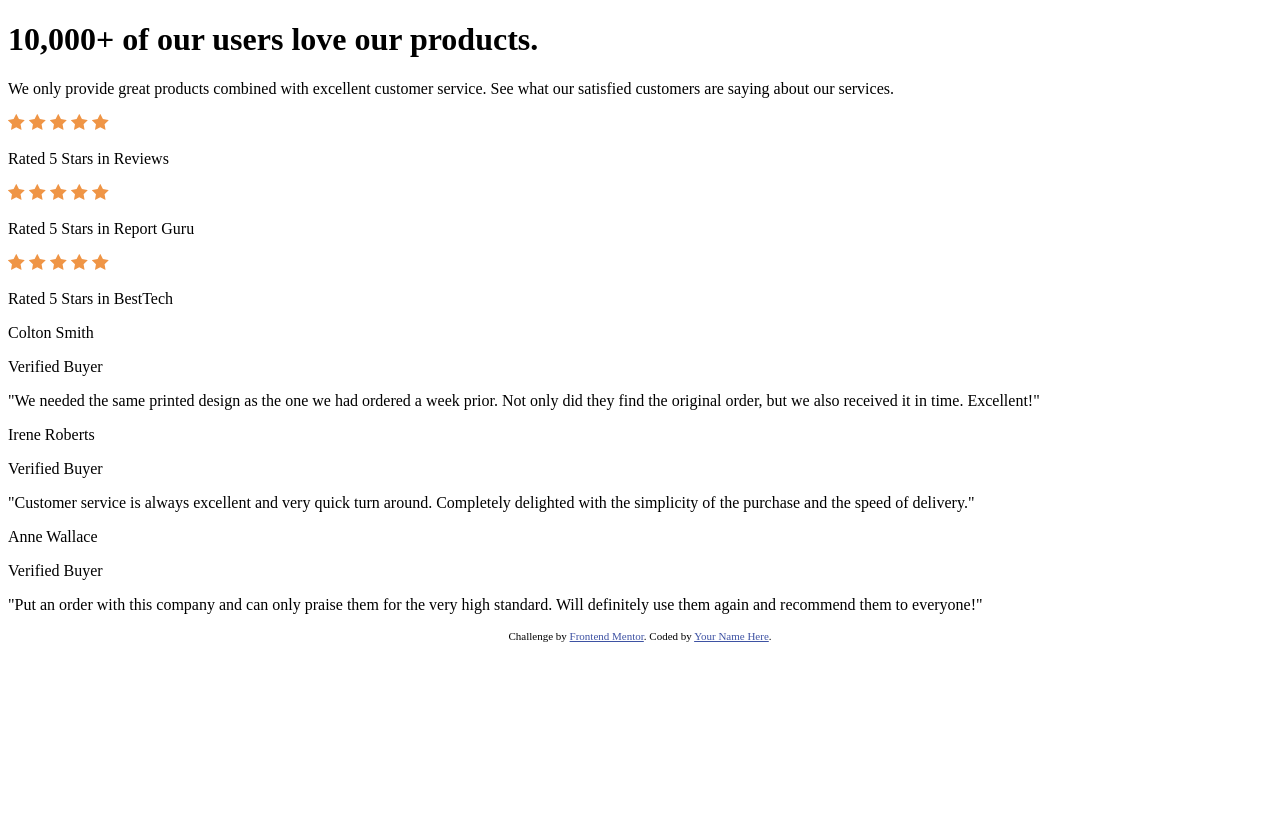
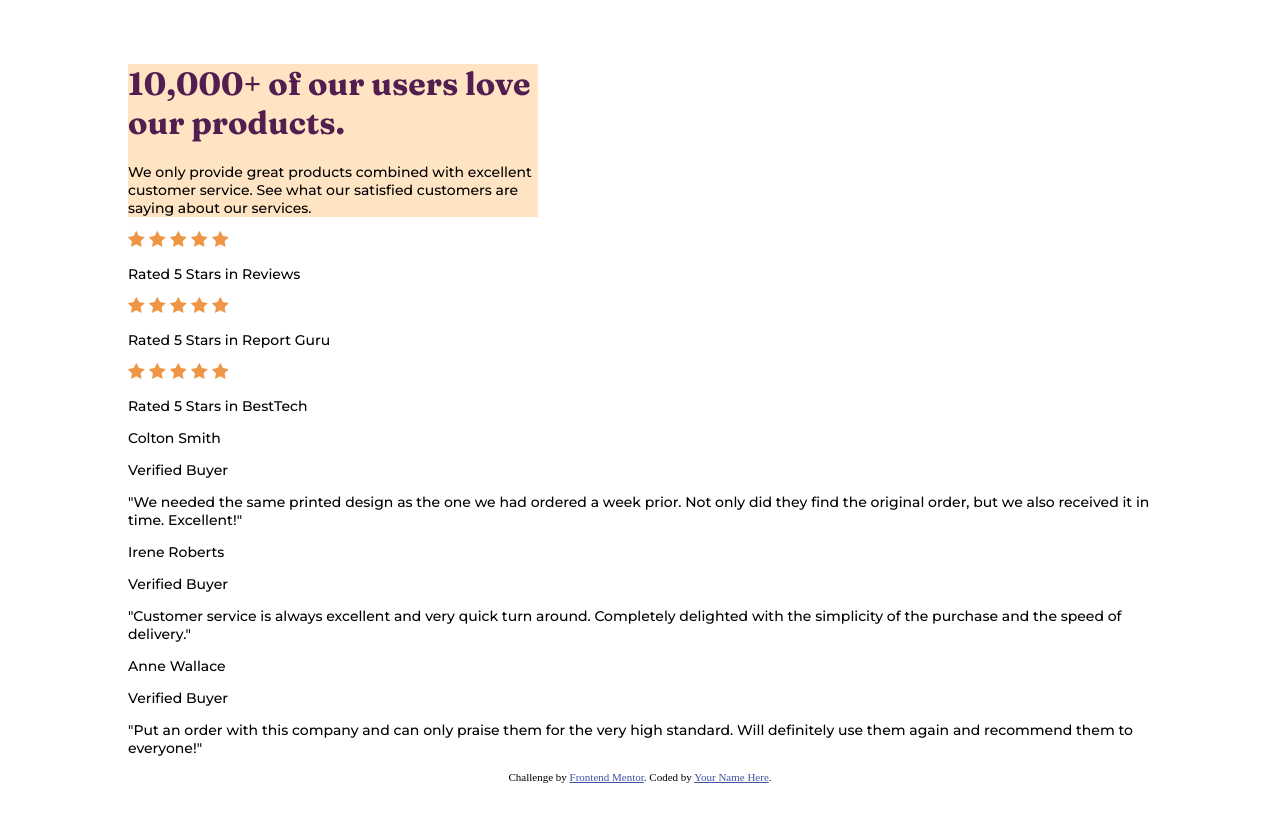
Before and after one commit to SolRoa/Social-proof-section, a plain HTML site: page index.html in a window 1280 px wide. Before the commit the page ends 800 px from the top, so only its background shows below. Drawn offline with Linux system fonts and the light colour scheme.

Commit message:
edito la seccion izquierda

```diff
--- a/estilo.css
+++ b/estilo.css
@@ -2,6 +2,26 @@
     font-size: 11px;
     text-align: center;
   }
-  .attribution a {
+.attribution a {
     color: hsl(228, 45%, 44%);
   }
+p{
+    font-size: 14px;
+    font-family: 'Montserrat', sans-serif;
+}
+body{
+    margin-left: 10%;
+    margin-right: 10%;
+    margin-top: 5%;
+    margin-bottom: 5%;
+}
+
+/* trabajo en el div derecha */
+.izquierda{
+    background-color: bisque;
+    width: 40%;
+}
+h1{
+    font-family: 'Fraunces', serif;
+    color: #521E4F;
+}
--- a/index.html
+++ b/index.html
@@ -5,15 +5,19 @@
     <meta name="viewport" content="width=device-width, initial-scale=1.0" />
     <!-- displays site properly based on user's device -->
     <link rel="stylesheet" href="estilo.css">
+    <link rel="preconnect" href="https://fonts.googleapis.com">
+    <link rel="preconnect" href="https://fonts.gstatic.com" crossorigin>
+    <link rel="preconnect" href="https://fonts.googleapis.com">
+<link rel="preconnect" href="https://fonts.gstatic.com" crossorigin>
+<link href="https://fonts.googleapis.com/css2?family=Montserrat:wght@500&display=swap" rel="stylesheet">
+    <link href="https://fonts.googleapis.com/css2?family=Fraunces:opsz,wght@9..144,700&display=swap" rel="stylesheet">
     <!-- <link
       rel="icon"
       type="image/png"
       sizes="32x32"
       href="./images/favicon-32x32.png"
     /> -->
-
     <title>Frontend Mentor | Social proof section</title>
-
   </head>
   <body>
 
```
